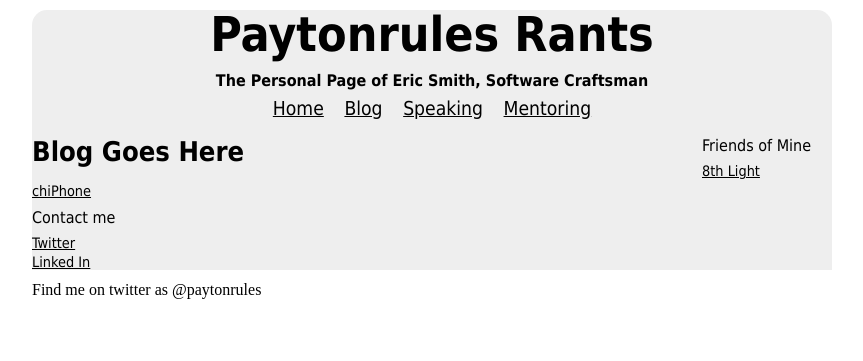
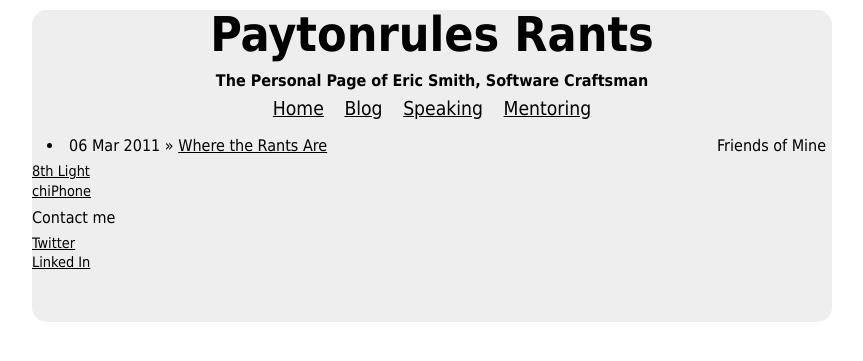
Before and after one commit to paytonrules/paytonrules.github.io, a Jekyll site: the page built from blog.markdown, in a window 1280 px wide. Shown: the top 361 px of the page, without its empty margins (208-1071 px from the left). Built offline with Jekyll 4.4.1, drawn with Linux system fonts in a browser that asks for light colours.

Commit message:
Some layout changes.

```diff
--- a/_layouts/default.html
+++ b/_layouts/default.html
@@ -42,10 +42,8 @@
           </ul>
         </div>
 
-      </div>
+        <div id="footer"/>
 
-      <div id="footer">
-        <p>Find me on twitter as @paytonrules</p>
       </div>
     </div>
   </div>
--- /dev/null
+++ b/_posts/2011-03-06-rant-of-the-angry-paytonrules.markdown
@@ -0,0 +1,6 @@
+---
+layout: default
+title: Where the Rants Are
+---
+
+Test
--- a/blog.markdown
+++ b/blog.markdown
@@ -1,5 +1,8 @@
 ---
 layout: default
-title: The Blog
+title: Where the Rants Are
 ---
-# Blog Goes Here #
+
+{% for post in site.posts %}
+  <li><span>{{ post.date | date_to_string }}</span> &raquo; <a href="{{ post.url }}">{{ post.title }}</a></li>
+{% endfor %}
--- a/css/layout.css
+++ b/css/layout.css
@@ -2,19 +2,28 @@
   font-size: 62.5%;
 }
 
-a {
+a:link {
   color: black;
+  text-decoration: underline;
 }
 
 a:visited {
+  color: black;
   text-decoration: none;
-  color: black;
+}
+
+a:hover {
+}
+
+a:active {
 }
 
 #heading {
   border-top-left-radius: 15px;
   border-top-right-radius: 15px;
-  -moz-border-radius: 15px;
+  -moz-border-radius-topright: 15px;
+  -moz-border-radius-topleft: 15px;
+  background-color:#EEE;
   background-color:#EEE;
   font-family: "Tahoma";
   text-align: center;
@@ -32,6 +41,8 @@ a:visited {
 }
 
 #body {
+  border-bottom-left-radius: 15px;
+  border-bottom-right-radius: 15px;
   background-color: #EEE;
 }
 
@@ -70,6 +81,7 @@ a:visited {
   float: left;
   width: 80%;
   margin-right: 30px;
+  margin-left: 15px;
 }
 
 #content h1 {
@@ -99,5 +111,6 @@ a:visited {
 
 
 #footer {
+  padding-top:40px;
   clear: both;
 }
```
